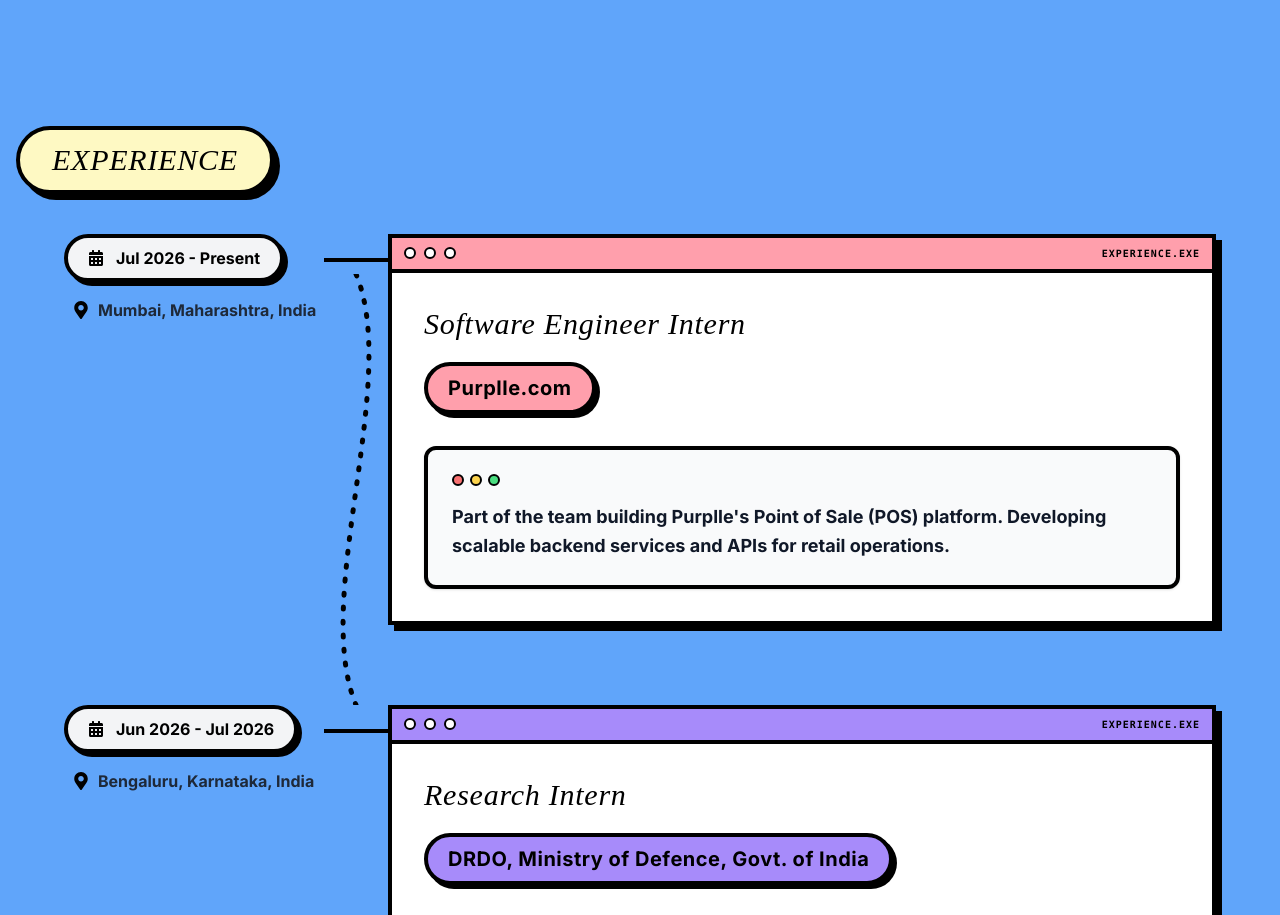
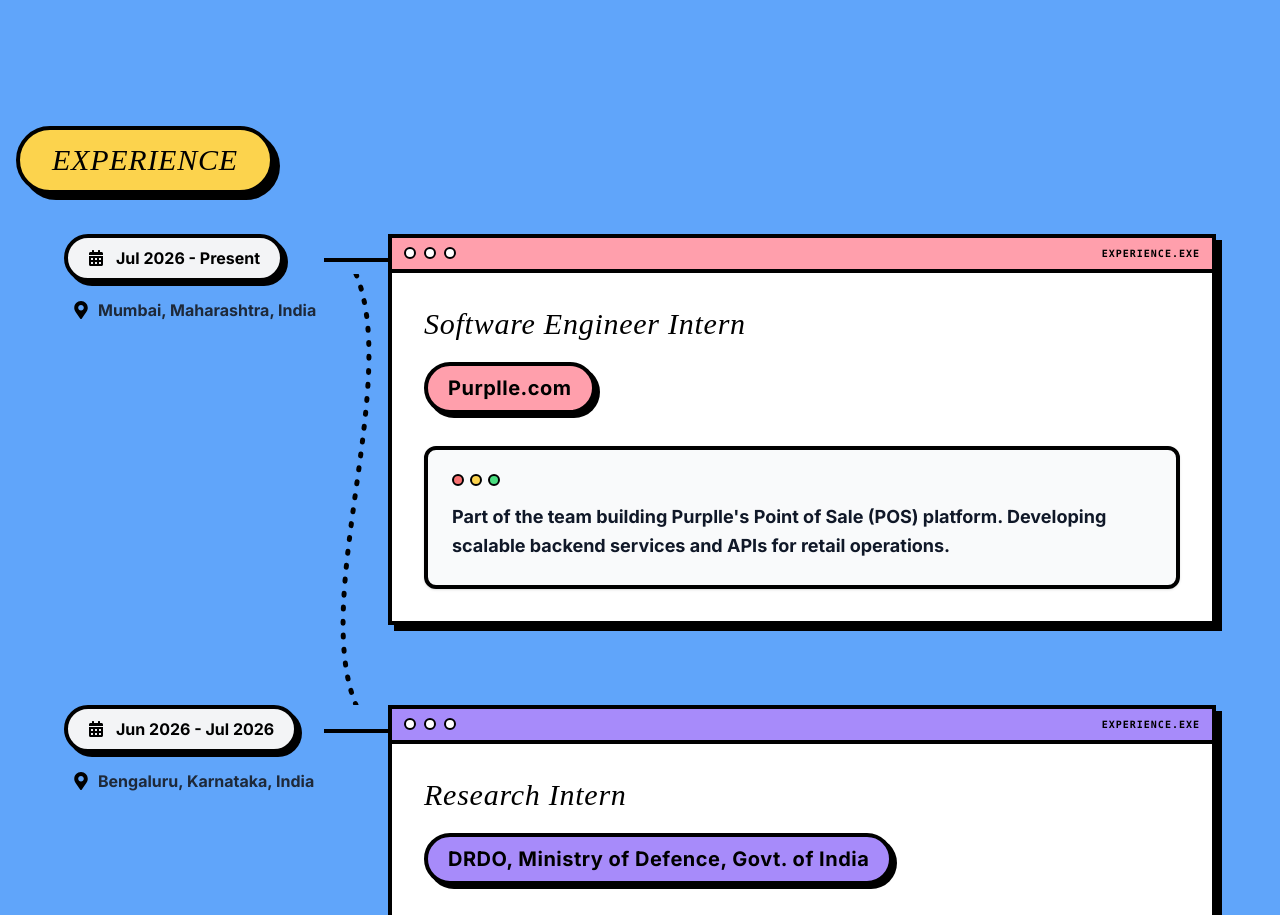
Before and after one commit to aditiiprasad/my-portfolio, a React (Vite) app: page / in a window 1280 px wide. Shown: the part 920-1835 px from the top of the page. Built offline with nearby package versions, Linux system fonts and the light colour scheme; a web font is replaced by a local one.

Commit message:
color change

```diff
--- a/src/components/sections/Experience.tsx
+++ b/src/components/sections/Experience.tsx
@@ -35,7 +35,7 @@
 
       {/* Section Header */}
       <div className="flex items-center gap-4 mb-10">
-        <div className="bg-[#FEF9C3] px-8 py-3 rounded-full border-4 border-black shadow-neo">
+        <div className="bg-custom-yellow px-8 py-3 rounded-full border-4 border-black shadow-neo">
           <h2 className="text-3xl font-shrikhand italic uppercase tracking-wide">EXPERIENCE</h2>
         </div>
       </div>
```
